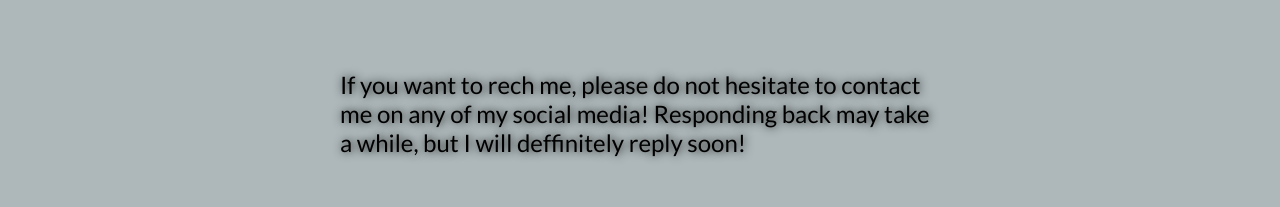
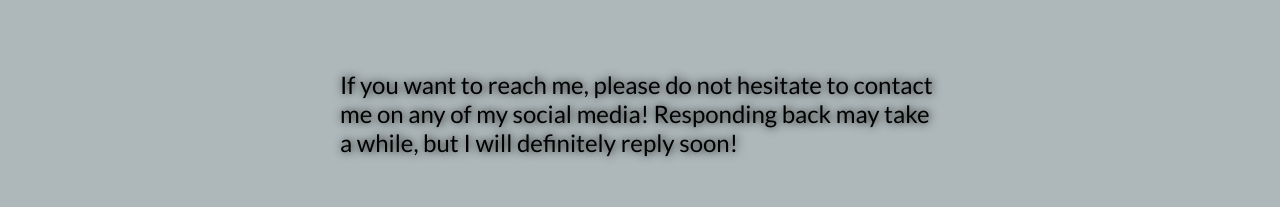
Before and after one commit to chubatiuk/chubatiuk.github.io, a plain HTML site: page contact.html in a window 1280 px wide. Shown: the part 486-693 px from the top of the page. Drawn offline with Linux system fonts and the light colour scheme.

Commit message:
Update contact.html

```diff
--- a/contact.html
+++ b/contact.html
@@ -63,7 +63,7 @@
 						</a>
 					</div>
 					<div class="contact-text-under-link-div">
-						<p>If you want to rech me, please do not hesitate to contact me on any of my social media! Responding back may take a while, but I will deffinitely reply soon!</p>
+						<p>If you want to reach me, please do not hesitate to contact me on any of my social media! Responding back may take a while, but I will definitely reply soon!</p>
 						<img id="main-image-contact" src="ann contact.jpg" alt="Anna Chubatiuk">
 					</div>
 				</main>
```
